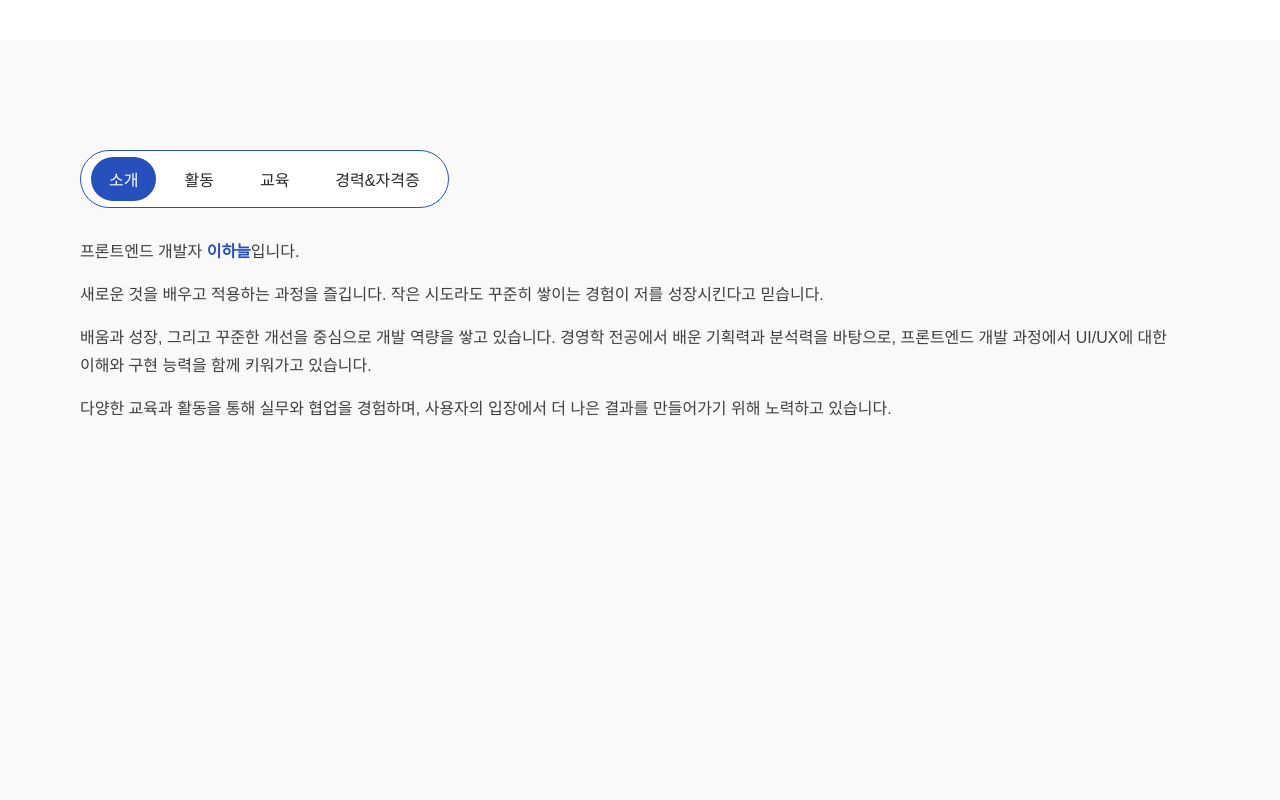
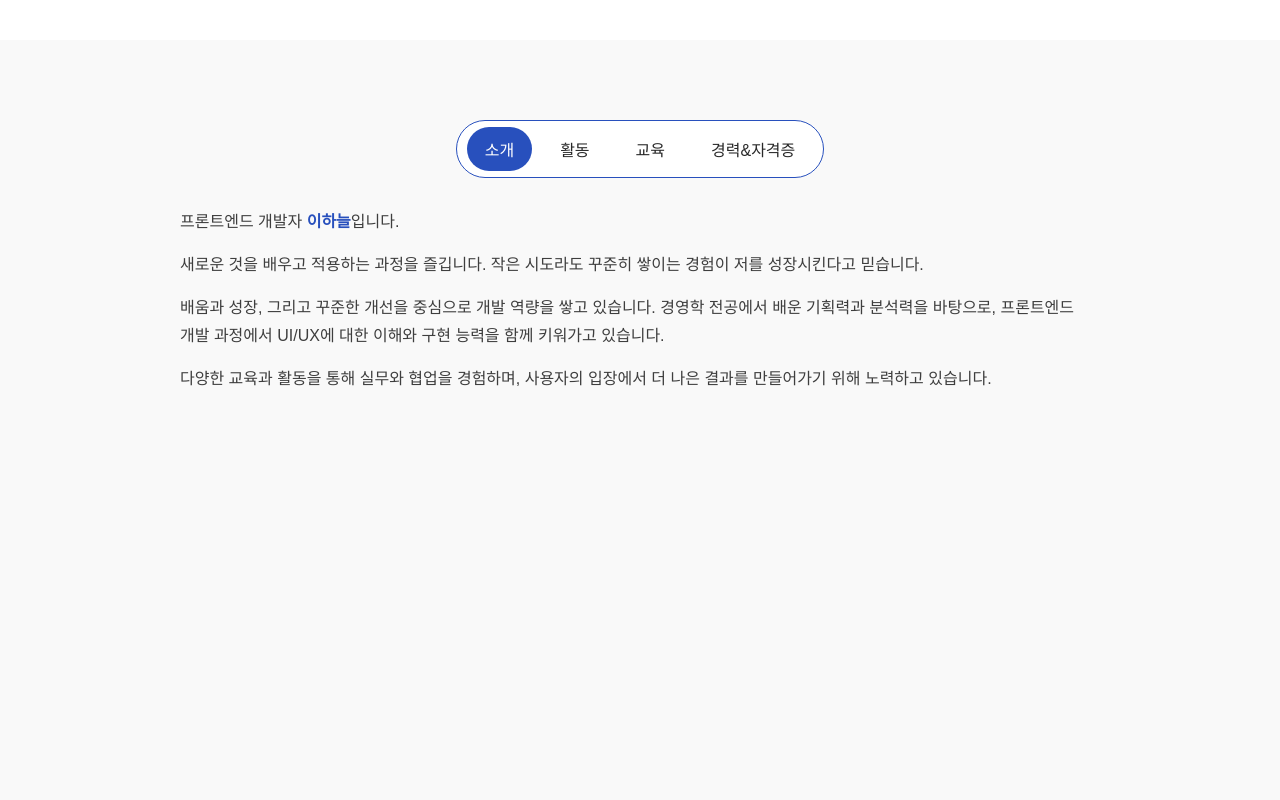
Before and after one commit to sk-y01/portfolio, a React (Vite) app: page / in a window 1280 px wide. Shown: the part 760-1560 px from the top of the page. Built offline with nearby package versions, Linux system fonts and the light colour scheme.

Commit message:
add style

```diff
--- a/src/components/Navbar.jsx
+++ b/src/components/Navbar.jsx
@@ -21,6 +21,7 @@ const Navbar = () => {
           <li onClick={() => scrollToSection("skills")}>Skills</li>
           <li onClick={() => scrollToSection("projects")}>Projects</li>
           <li onClick={() => scrollToSection("contact")}>Contact</li>
+          {/* a 태그 안써도 되나? */}
         </ul>
       </div>
     </nav>
--- a/src/components/Navbar.scss
+++ b/src/components/Navbar.scss
@@ -10,6 +10,8 @@
   padding: 1.5rem 0;
 
   .inner {
+    max-width: 1200px;
+    margin: 0 auto;
     display: flex;
     justify-content: space-between;
     align-items: center;
--- a/src/components/ScrollButtons.scss
+++ b/src/components/ScrollButtons.scss
@@ -100,7 +100,7 @@
     border: none;
     cursor: pointer;
     color: $color-blue;
-    font-size: 2.2rem;
+    // font-size: 2.2rem;
     transition: all 0.3s ease;
 
     // 텍스트 라벨
--- a/src/sections/About.jsx
+++ b/src/sections/About.jsx
@@ -191,6 +191,7 @@ const About = () => {
       <div className="inner">
         {/* <h2>About</h2> */}
 
+        <div className="tab-area">
           <div className="tab-menu">
             {tabs.map((tab) => (
               <button
@@ -202,6 +203,7 @@ const About = () => {
               </button>
             ))}
           </div>
+        </div>
 
         <div className="tab-content">{renderContent()}</div>
       </div>
--- a/src/sections/About.scss
+++ b/src/sections/About.scss
@@ -38,6 +38,14 @@
     // color: $color-dark;
   }
 
+  // 탭 메뉴 영역
+  .tab-area {
+    display: flex;
+    justify-content: start;
+    align-items: start;
+    margin: 0 auto 3rem;
+  }
+
   // 탭 메뉴 스타일
   .tab-menu {
     display: flex;
@@ -48,8 +56,6 @@
     border: 1px solid $color-blue;
     border-radius: 50px;
     padding: .6rem 1rem;
-    width: fit-content;
-    margin: 3rem 0;
     background: $color-white;
 
     .tab {
@@ -80,9 +86,9 @@
     // max-width: 900px;
     // margin: 0 auto;
     font-size: 1.6rem;
+    // text-align: left;
     color: $color-dark-sub;
     line-height: 1.7;
-    text-align: left;
     opacity: 0;
     animation: fadeIn 0.5s ease forwards;
 
@@ -123,7 +129,7 @@
       border-bottom: 1px solid $color-gray;
       padding: 1.5rem 1.2rem;
       text-align: left;
-      font-size: 1.4rem; // ? 16px
+      font-size: 1.5rem; // ? 16px
       vertical-align: top;
     }
 
@@ -168,55 +174,73 @@
   }
 
   // 반응형
-  // @media (max-width: $breakpoint-tablet) {
-  //   .tab-menu {
-  //     gap: 1rem;
-  //     padding: 0.8rem 1.2rem;
-  //     border-radius: 40px;
+  @media (max-width: $breakpoint-tablet) {
+    .tab-area {
+      display: flex;
+      justify-content: center;
+      align-items: center;
+      margin: 0 auto 3rem;
+    }
 
-  //     .tab {
-  //       font-size: 1.4rem;
-  //       padding: 0.6rem 1.2rem;
-  //     }
-  //   }
+      .tab-menu {
+      gap: 1rem;
+      padding: 0.8rem 1.2rem;
+      border-radius: 40px;
 
-  //   .tab-content {
-  //     padding: 0 1.6rem;
-  //   }
+      .tab {
+        font-size: 1.4rem;
+        padding: 0.6rem 1.2rem;
+      }
+    }
 
-  //   .activity-table {
-  //     font-size: 1.3rem;
+    .tab-content {
+      padding: 0 1.6rem;
+    }
 
-  //     th,
-  //     td {
-  //       display: block;
-  //       padding: 0.6rem 0;
-  //     }
+    .activity-table {
+      font-size: 1.3rem;
 
-  //     thead {
-  //       display: none;
-  //     }
+      th,
+      td {
+        display: block;
+        padding: 0.6rem 0;
+        text-align: center;
+        border: none; // 작은 화면 일 때, 표 경계선 사라짐
+      }
 
-  //     tbody tr {
-  //       margin-bottom: 1.6rem;
-  //       display: block;
-  //       border-bottom: 1px solid $color-gray;
-  //       padding-bottom: 1rem;
-  //     }
+      thead {
+        display: none;
+      }
 
-  //     td::before {
-  //       content: attr(data-label);
-  //       font-weight: 600;
-  //       color: $color-blue;
-  //       display: block;
-  //       margin-bottom: 0.4rem;
-  //     }
-  //   }
-  // }
+      tbody tr {
+        margin-bottom: 1.6rem;
+        display: block;
+        // border-bottom: 1px solid $color-gray;
+        padding-bottom: 1rem;
+      }
 
-  // =====================================================
+      td::before { // ???
+        content: attr(data-label);
+        font-weight: 600;
+        color: $color-blue;
+        display: block;
+        margin-bottom: 0.4rem;
+      }
+    }
+  }
+
+  @media (min-width: $breakpoint-mobile) {
+
+    // 탭 메뉴 영역
+    .tab-area {
+      display: flex;
+      justify-content: center;
+      align-items: center;
+      margin: 0 auto 3rem;
+    }
+  }
+
   // 애니메이션
-  // =====================================================
   @keyframes fadeIn {
     from {
       opacity: 0;
--- a/src/sections/Contact.jsx
+++ b/src/sections/Contact.jsx
@@ -15,7 +15,8 @@ const Contact = () => {
         </a>
         <div className="socials">
           {/* memo : 메뉴를 제목 아래로 이동 */}
-          <a href="https://github.com/yourname" target="_blank">GitHub</a>
+          {/* a태그만 있어도 되나?? */}
+          <a href="https://github.com/sk-y01" target="_blank">GITHUB</a>
           <a href="#이메일잘안보는데어떡하지" target="_blank">Email</a>
           <a href="#블로그하나도안썼는데어떡하지" target="_blank">Blog</a>
           <a href="#이력서파일열리게어떻게하는거지" target="_blank">Resume</a>
--- a/src/sections/Home.jsx
+++ b/src/sections/Home.jsx
@@ -20,7 +20,7 @@ const Home = () => {
           배움으로 성장하는 프론트엔드 개발자 <strong>이하늘</strong>입니다.
         </p>
         <div className="btn">
-          <a href="#" className="blue-btn">github</a>
+          <a href="https://github.com/sk-y01" target="_blank" className="blue-btn">github</a>
           {/* <a href="#" className="white-btn">Resume</a> */}
           <a href="#" className="white-btn">이력서</a>
         </div>
--- a/src/styles/index.scss
+++ b/src/styles/index.scss
@@ -159,6 +159,10 @@ $breakpoint-mobile: 0px;
 $breakpoint-tablet: 768px;
 $breakpoint-desktop: 1200px;
 
+// 모바일 (768px 미만)
+// 테블릿 (1100px)
+// 노트북 (1400px)
+// 데스크탑 (1920px)
 
 // 2. 믹스인 (Mixins)
 @mixin flex-center {
@@ -215,30 +219,23 @@ strong { color: $color-blue; } // 텍스트 강조(blue)
 
 // 4. 레이아웃 유틸리티
 .inner {
-  max-width: 1200px;
+  max-width: 1000px;
   margin: 0 auto;
   // max-width: 1000px;
   // width: 1000px;
   // padding: 0 1.6rem;
-  // position: relative;
+  position: relative;
 
+  // max-width 가 pc기준(pc부터 한다는 뜻)
   @media (min-width: $breakpoint-mobile) {
     padding: 0 2rem;
     text-align: center;
-
-
-      .inner {
-        justify-content: center;
-        align-items: center;
-        // display: inline-block;
-        // text-align: center;
-        // 가운데에 놓고 싶음ㅡㅜㅜ
-      }
 
     .logo {
       display: none;
     }
   }
+
   @media (min-width: $breakpoint-tablet) {
     padding: 0 3rem;
     text-align: center;
@@ -260,9 +257,7 @@ section {padding: 8rem 0; min-height: 100vh;}
 
 img {max-width: 100%;}
 
-// =========================================================
 // 5. 버튼 (Blue / White)
-// =========================================================
 .btn {
   margin-top: 1.5rem;
   display: flex;
@@ -316,9 +311,9 @@ img {max-width: 100%;}
   pointer-events: none; // hover 차단
 }
 
-// =========================================================
+
 // 6. 타이포그래피 (Typography)
-// =========================================================
+
 // 폰트 크기 (rem 단위)
 h1 { font-size: 4rem; font-weight: 700; } // 제목 (h1)
 h2 { font-size: 2.8rem; font-weight: 700; } // 제목 (h2)
```
Also changed, not shown: 1 other file (tests, documents, lock files or other folders). Lines whose indentation alone changed are shown as unchanged.
